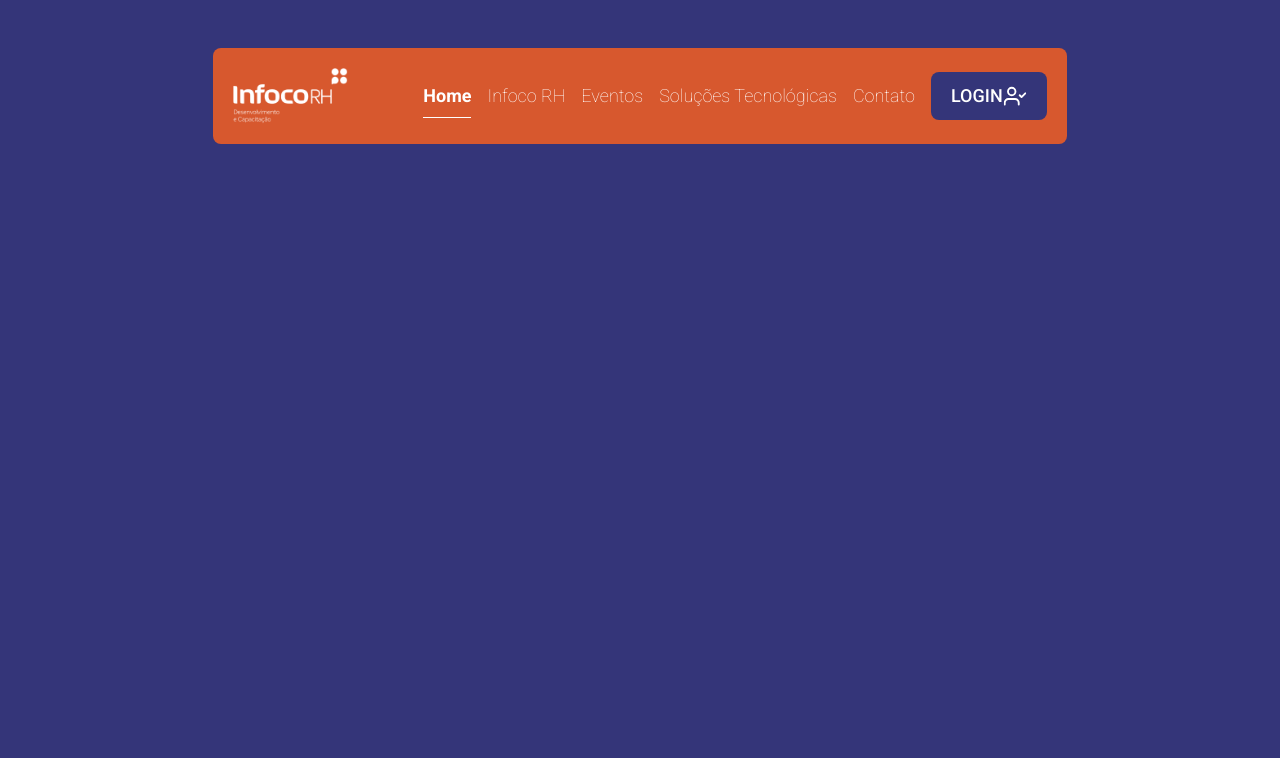
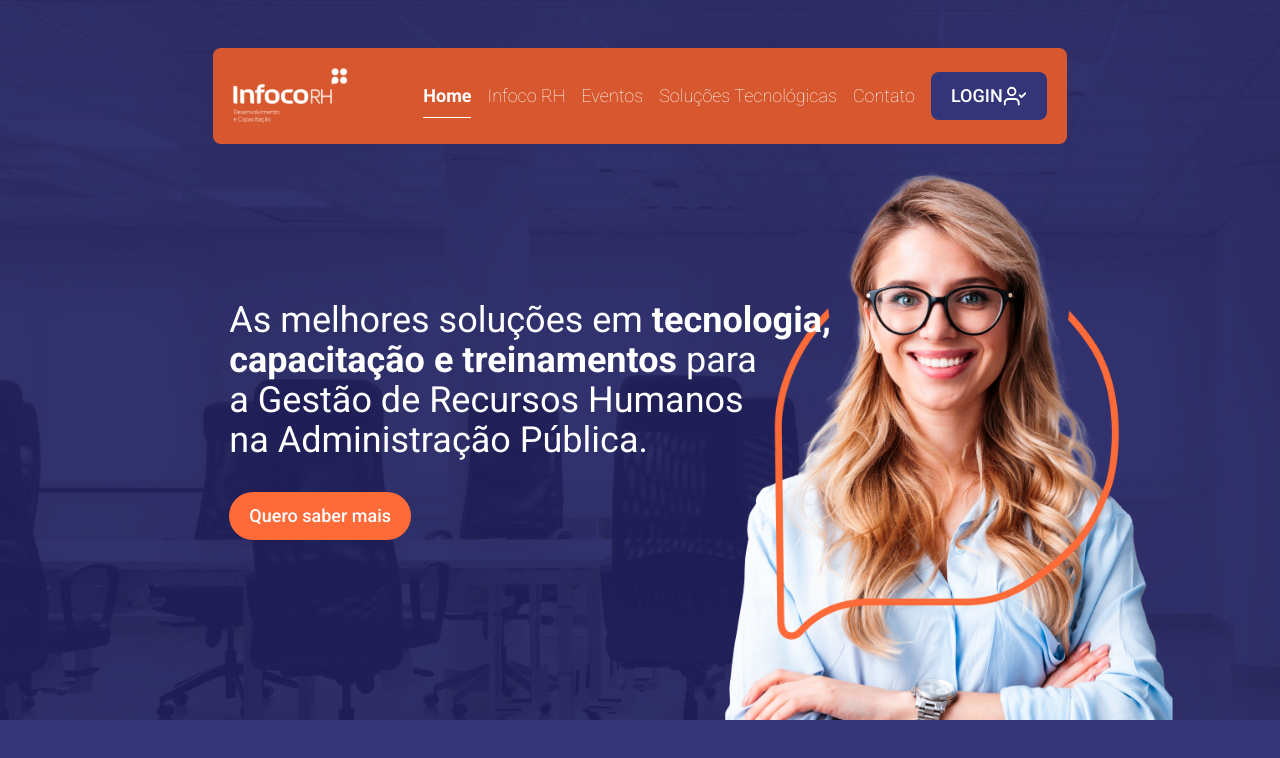
Before and after one commit to cbravos5/infoco-rh, a website: page src/index.html in a window 1280 px wide. Drawn offline with nearby package versions, Linux system fonts and the light colour scheme.

Commit message:
add main section first slide

```diff
--- a/src/index.html
+++ b/src/index.html
@@ -17,18 +17,17 @@
 </head>
 
 <body class="bg-purple-main w-full h-full overflow-x-hidden">
-  <header class="pt-12 flex justify-center">
+  <header class="absolute left-1/2 -translate-x-1/2 top-12 flex justify-center w-full">
     <nav class="bg-orange-secondary rounded-lg w-full mx-4 md:w-2/3 md:min-w-[780px] md:max-w-7xl p-1">
       <div class="max-w-screen-xl flex flex-wrap items-center justify-between mx-auto p-4">
         <a href="/index.html" class="flex items-center">
           <img src="../assets/img/logo.png" class="h-14" alt="Logo Infoco" />
         </a>
-        <button data-collapse-toggle="navbar-default" type="button"
-          class="inline-flex items-center p-2 w-10
+        <button data-collapse-toggle="navbar-default" type="button" class="inline-flex items-center p-2 w-10
                  h-10 justify-center text-sm text-white
                  rounded-lg md:hidden hover:bg-purple-main
-                 focus:outline-none focus:ring-2 focus:ring-gray-200"
-          aria-controls="navbar-default" aria-expanded="false">
+                 focus:outline-none focus:ring-2 focus:ring-gray-200" aria-controls="navbar-default"
+          aria-expanded="false">
           <span class="sr-only">Open main menu</span>
           <svg class="w-6 h-6" aria-hidden="true" xmlns="http://www.w3.org/2000/svg" fill="none" viewBox="0 0 17 14">
             <path stroke="currentColor" stroke-linecap="round" stroke-linejoin="round" stroke-width="2.5"
@@ -56,8 +55,7 @@
               <a href="/" class="text-white text-lg font-extralight">Contato</a>
             </li>
             <li>
-              <button type="button"
-                class="text-white bg-purple-main hover:bg-purple-main/90
+              <button type="button" class="text-white bg-purple-main hover:bg-purple-main/90
                          focus:ring-4 focus:outline-none focus:ring-purple-main/50
                          font-medium rounded-lg text-lg px-5 py-2.5 text-center
                          inline-flex items-center">
@@ -89,6 +87,32 @@
     </nav>
 
   </header>
+
+  <section class="bg-no-repeat bg-cover min-h-[90%] pt-[140px] flex justify-center"
+    style="background-image: url(../assets/img/home-sec-1.jpg);">
+    <div class="relative md:w-2/3 md:min-w-3xl md:max-w-7xl px-2 pt-16 md:px-4 md:pt-40">
+      <div class="flex flex-col gap-8 items-center md:items-start">
+        <h1 class="text-white text-2xl text-center md:text-4xl md:text-left">
+          As melhores soluções em <strong>tecnologia, <br />
+            capacitação e treinamentos</strong> para <br />
+          a Gestão de Recursos Humanos <br />
+          na Administração Pública.</h1>
+
+        <button type="button" class="max-w-xs text-white bg-orange-main hover:bg-orange-main/90
+                   focus:outline-none focus:ring-4 focus:bg-orange-main/90
+                   font-medium rounded-full text-lg px-5 py-2.5
+                   text-center">
+          Quero saber mais
+        </button>
+
+        <img draggable="false" class="md:hidden relative bottom-0 w-3/5 h-auto max-w-xl min-w-[280px]"
+          src="../assets/img/person.png" />
+      </div>
+      <img draggable="false"
+      class="hidden md:block absolute bottom-0 left-[60%] w-2/5 h-auto max-w-xl min-w-md -z-[1]"
+        src="../assets/img/person.png" />
+    </div>
+  </section>
 </body>
 
 <script>
--- a/src/input.css
+++ b/src/input.css
@@ -4,6 +4,7 @@
 
 * {
   font-family: 'Roboto', sans-serif;
+  z-index: 0;
 }
 
 html {
```
Also changed, not shown: assets/img/home-sec-1.jpg (added), assets/img/person.png (added), dist/output.css.
